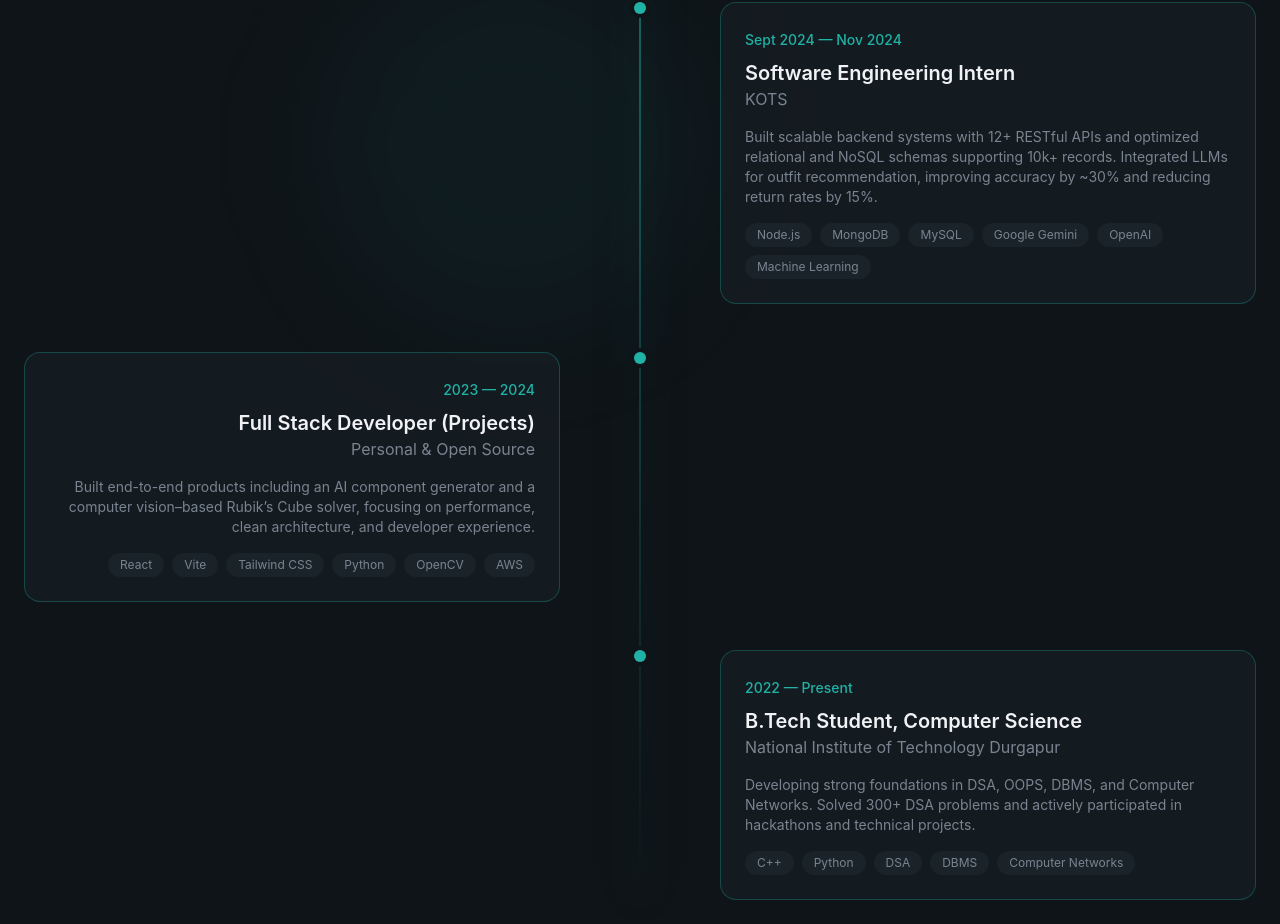
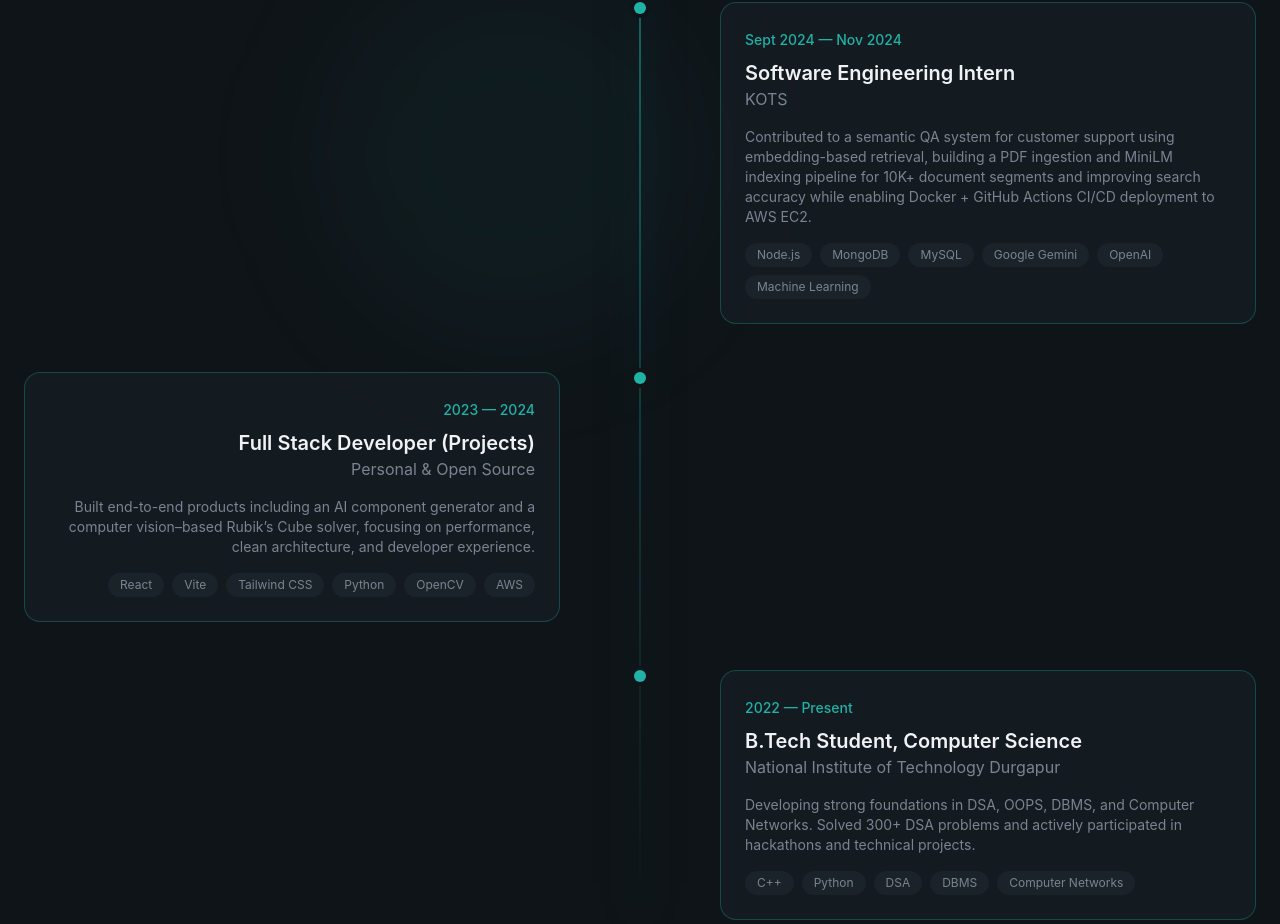
Before and after one commit to SUPAM07/PORTFOLIO-WEBSITE, a React (Vite) app: page / in a window 1280 px wide. Shown: the part 4490-5414 px from the top of the page. Built offline with nearby package versions, Linux system fonts and the light colour scheme.

Commit message:
“fixed”

```diff
--- a/src/sections/Experience.jsx
+++ b/src/sections/Experience.jsx
@@ -18,7 +18,7 @@ const experiences = [
     role: "Software Engineering Intern",
     company: "KOTS",
     description:
-      "Built scalable backend systems with 12+ RESTful APIs and optimized relational and NoSQL schemas supporting 10k+ records. Integrated LLMs for outfit recommendation, improving accuracy by ~30% and reducing return rates by 15%.",
+      "Contributed to a semantic QA system for customer support using embedding-based retrieval, building a PDF ingestion and MiniLM indexing pipeline for 10K+ document segments and improving search accuracy while enabling Docker + GitHub Actions CI/CD deployment to AWS EC2.",
     technologies: [
       "Node.js",
       "MongoDB",
```
